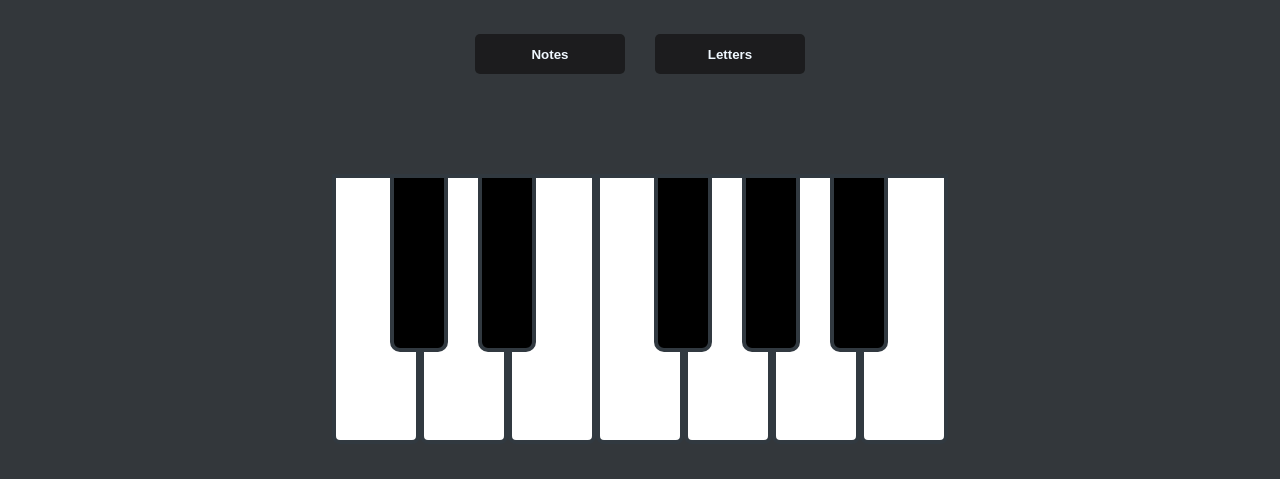
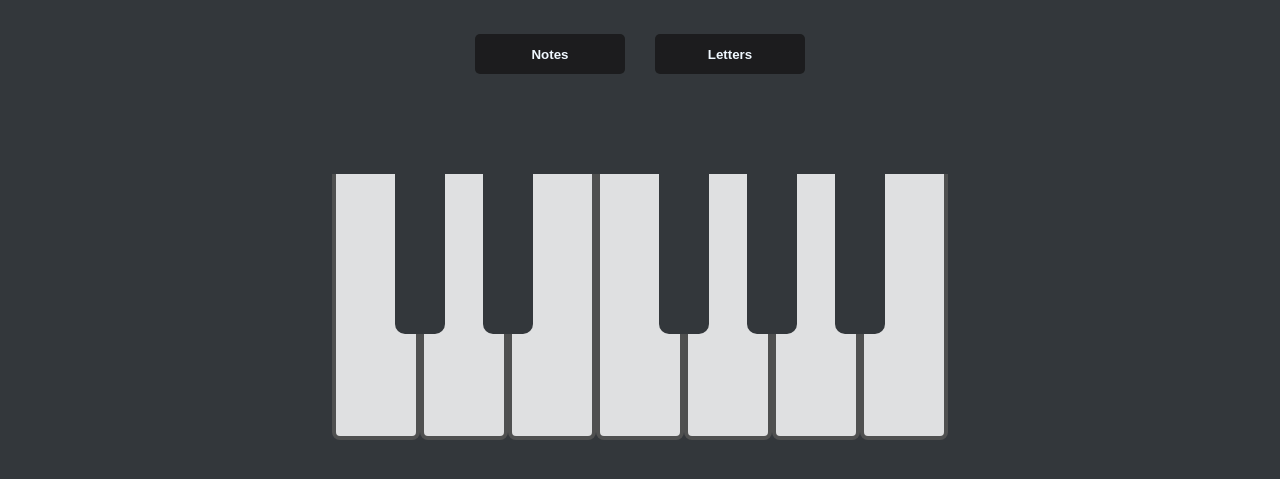
Before and after one commit to Skepyan/test_piano, a plain HTML site: page index.html in a window 1280 px wide. Shown: the part 79-558 px from the top of the page. Drawn offline with Linux system fonts and the light colour scheme.

Commit message:
feat:add new style

```diff
--- a/style.css
+++ b/style.css
@@ -3,6 +3,9 @@ body{
     margin: 0px auto;
     background-color: #33373b;
 
+}
+.none{
+    visibility: hidden;
 }
 header{
     display: block;
@@ -57,20 +60,25 @@ margin-left: 30px;
 .piano_key{
     width: 80px;
     height: 262px;
-    background-color: white;
-    border: 4px solid #313940;
+    background-color: rgba(255, 255, 255, 0.849);
+    border: 4px solid rgba(0, 0, 0, 0.644);;
     border-radius: 0px 0px 8px 8px;
+    border-top: none;
     cursor: pointer;
-    transition: 0.5s;
+    transition: 0.2s;
 }
 .piano_key:hover{
-    transform: scale(1.06);
+    background-color:rgba(255, 255, 255, 0.514);
+}
+.piano_key:active{
+    transform: scale(0.93);
 }
 .keys_sharp{
     display: flex;
     position: absolute;
     top: 0;
-    left: 320px;
+    left: 325px;
+    top: -10px;
 
 }
 
@@ -80,9 +88,13 @@ margin-left: 30px;
 .sharp{
     width: 50px;
     height: 170px;
-    background-color: black;
+    background-color:#33373b;
     border-radius: 0px 0px 10px 10px;
+    border: none;
 }
 .sharp + .sharp{
-margin-left: 30px;
+margin-left: 38px;
 }
+.sharp:hover{
+background-color: #33373b;
+}
```
